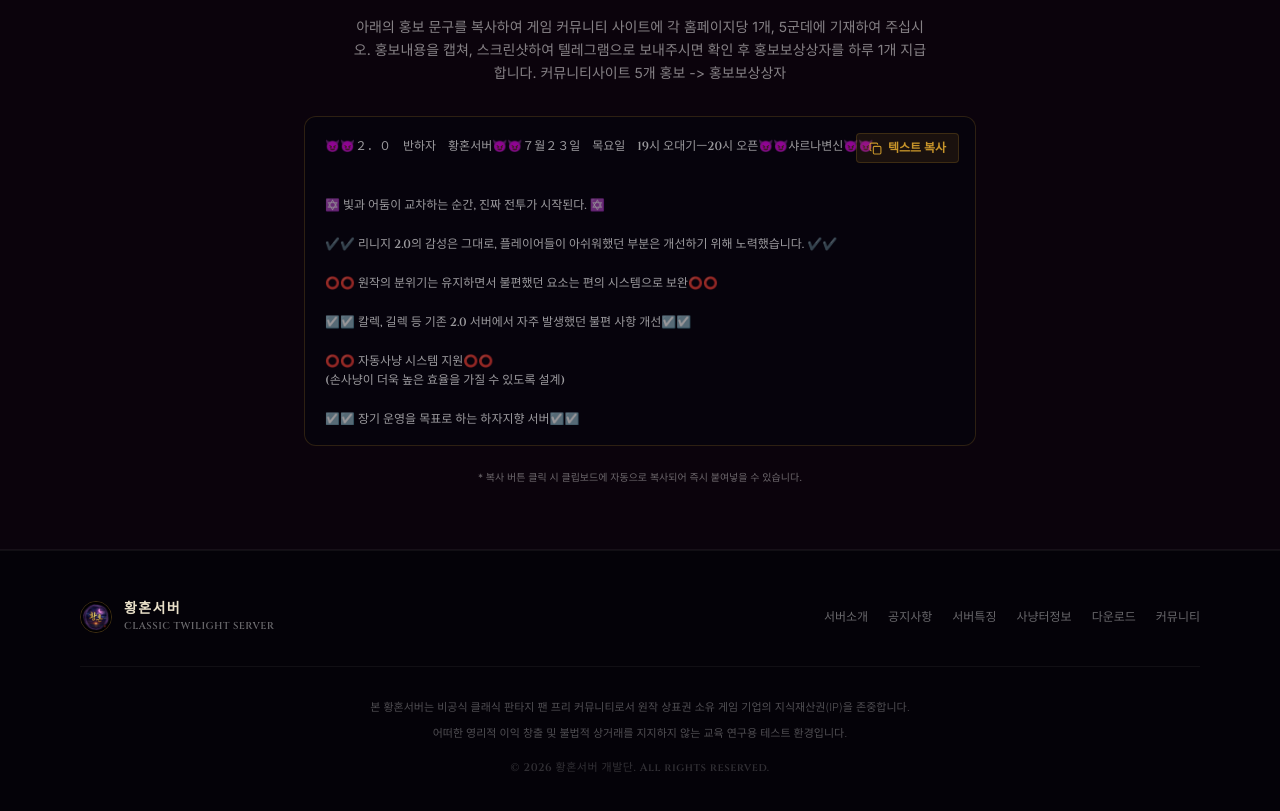
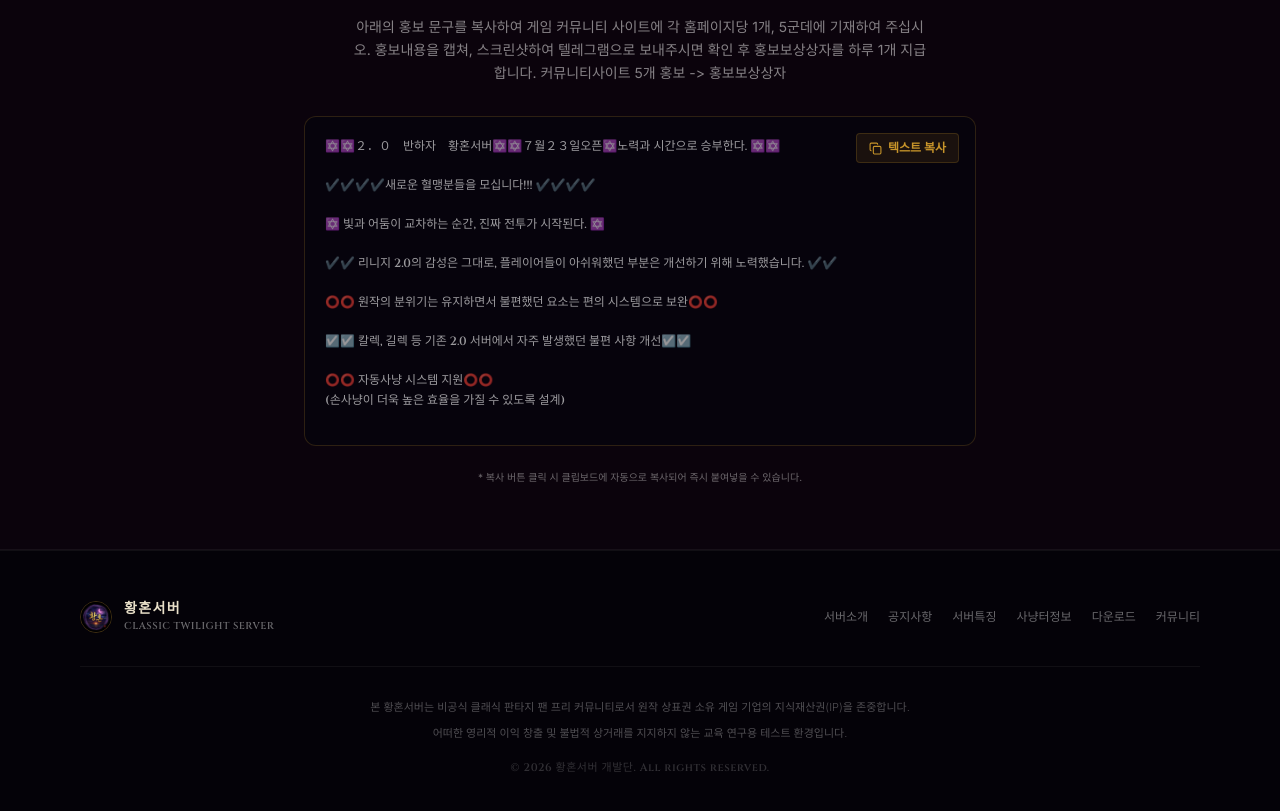
Before and after one commit to Soonhyouk/Hwanghon_1, a React (Vite) app: page / in a window 1280 px wide. Shown: the part 4460-5271 px from the top of the page. Built offline with nearby package versions, Linux system fonts and the light colour scheme.

Commit message:
refactor(ui): update server promotion text
Update the promo text content to reflect the latest server information and recruitment message for better engagement.

```diff
--- a/src/App.tsx
+++ b/src/App.tsx
@@ -243,8 +243,9 @@
   }, [zoneSearch, zoneDiffFilter]);
 
   // Promo text copy function
-  const promoText = `😈😈２．０　반하자　황혼서버😈😈７월２３일　목요일　19시 오대기ㅡ20시 오픈😈😈샤르나변신😈😈
+  const promoText = `✡️✡️２．０　반하자　황혼서버✡️✡️７월２３일오픈✡️노력과 시간으로 승부한다. ✡️✡️
 
+✔️✔️✔️✔️새로운 혈맹분들을 모십니다!!! ✔️✔️✔️✔️
 
 ✡️ 빛과 어둠이 교차하는 순간, 진짜 전투가 시작된다. ✡️
 
```
